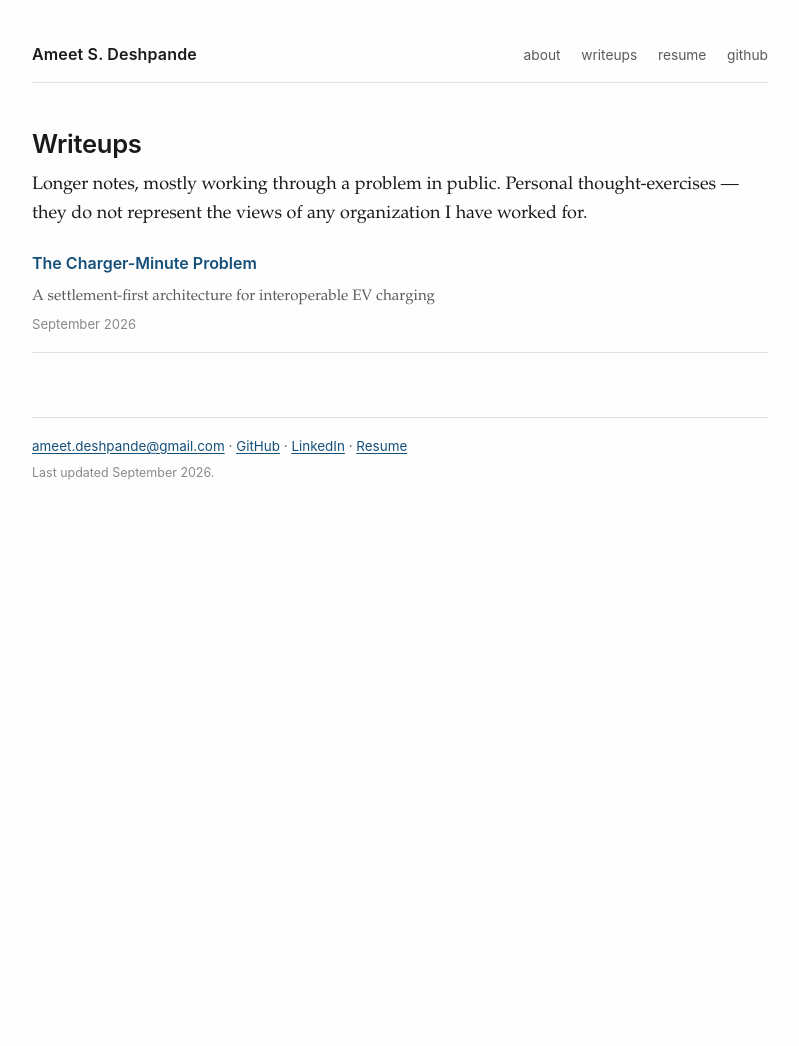
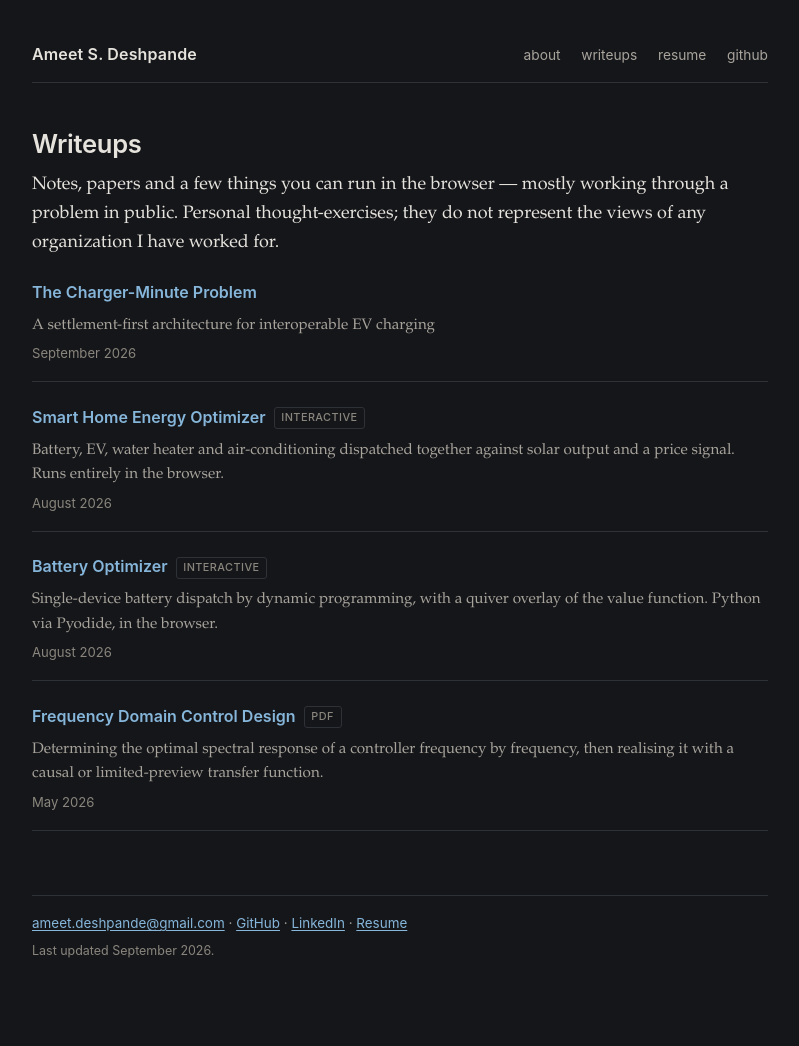
Before and after one commit to ameetdesh/ameetdesh.github.io, a Jekyll site: the page built from writeups/index.md, in a window 1280 px wide. Shown: the whole page, without its empty margins (240-1039 px from the left). Built offline with Jekyll 4.4.1, drawn with Linux system fonts in a browser that asks for light colours; before the commit the page ends 900 px from its top, so only the background shows below that.

Commit message:
dark theme; list PDF and optimizers on /writeups/
Commit to a single dark palette rather than following the system preference.
Print rules force a light palette so PDFs of a page stay readable.

List the non-Markdown work on /writeups/ via an `extras` block in that page's
front matter: the two browser-based optimizers and the frequency-domain control
design note. Markdown notes render first, then extras, each with a type chip.

Reword the homepage to say what the work actually spans: optimization and
control algorithms, plus the language for expressing energy transactions.

Metadata (#78746c) and code comments (#6f766d) sat at 3.9:1 and 3.5:1 against
the dark ground; raised to 5.0:1 and 4.8:1 to clear WCAG AA.

Co-Authored-By: Claude Opus 5 (1M context) <noreply@anthropic.com>
Claude-Session: https://claude.ai/code/session_01VNdSfAWXfUL5nA4FpxeqaK

```diff
--- a/assets/css/style.css
+++ b/assets/css/style.css
@@ -5,43 +5,24 @@
 
 :root {
   --measure: 46rem;          /* text column width */
-  --ink: #1a1a1a;
-  --ink-soft: #5b5b5b;
-  --ink-faint: #8a8a8a;
-  --bg: #fefefe;
-  --bg-soft: #f4f4f2;
-  --rule: #e2e2de;
-  --link: #14507a;
-  --link-hover: #a4361a;
+  --ink: #e6e3dd;            /* body text */
+  --ink-soft: #a8a49c;       /* secondary text */
+  --ink-faint: #8a867d;      /* metadata */
+  --bg: #15161a;             /* page */
+  --bg-soft: #1e2025;        /* code, rails */
+  --rule: #2f3138;           /* hairlines */
+  --link: #86b6da;
+  --link-hover: #e5926f;
   --serif: "Iowan Old Style", "Palatino Linotype", Palatino, Charter, Georgia, serif;
   --sans: -apple-system, BlinkMacSystemFont, "Segoe UI", Helvetica, Arial, sans-serif;
   --mono: "SF Mono", "JetBrains Mono", Menlo, Consolas, monospace;
   /* syntax highlighting */
-  --sx-comment: #7d8a7d;
-  --sx-string: #4a6b2f;
-  --sx-number: #8a5a24;
-  --sx-key: #2c5d8a;
-  --sx-keyword: #7a3a86;
-  color-scheme: light;
-}
-
-@media (prefers-color-scheme: dark) {
-  :root {
-    --ink: #e4e2dd;
-    --ink-soft: #a9a6a0;
-    --ink-faint: #7d7a74;
-    --bg: #16171a;
-    --bg-soft: #1f2125;
-    --rule: #32343a;
-    --link: #7fb2d8;
-    --link-hover: #e08a6a;
-    --sx-comment: #71786f;
-    --sx-string: #a3c17a;
-    --sx-number: #d9a15f;
-    --sx-key: #7fb2d8;
-    --sx-keyword: #c79ad4;
-    color-scheme: dark;
-  }
+  --sx-comment: #868e84;
+  --sx-string: #a6c47e;
+  --sx-number: #dda766;
+  --sx-key: #86b6da;
+  --sx-keyword: #c9a0d6;
+  color-scheme: dark;
 }
 
 html { -webkit-text-size-adjust: 100%; }
@@ -242,6 +223,21 @@ img { max-width: 100%; height: auto; }
 .entry .summary { margin: 0.3rem 0 0; color: var(--ink-soft); font-size: 0.95rem; }
 .entry .meta { margin: 0.3rem 0 0; }
 
+.tag {
+  display: inline-block;
+  margin-left: 0.5rem;
+  padding: 0.08rem 0.42rem;
+  border: 1px solid var(--rule);
+  border-radius: 3px;
+  font-family: var(--sans);
+  font-weight: 500;
+  font-size: 0.68rem;
+  letter-spacing: 0.04em;
+  text-transform: uppercase;
+  color: var(--ink-faint);
+  vertical-align: 0.12em;
+}
+
 /* --- footer ------------------------------------------------------- */
 
 .site-foot {
@@ -277,6 +273,16 @@ mjx-container[display="true"] {
 /* --- print -------------------------------------------------------- */
 
 @media print {
+  /* The screen design is dark; paper is not. */
+  :root {
+    --ink: #000; --ink-soft: #333; --ink-faint: #555;
+    --bg: #fff; --bg-soft: #f4f4f2; --rule: #ccc;
+    --link: #000; --link-hover: #000;
+    --sx-comment: #666; --sx-string: #333; --sx-number: #333;
+    --sx-key: #333; --sx-keyword: #333;
+    color-scheme: light;
+  }
   .site-head nav, .site-foot { display: none; }
-  body { max-width: none; font-size: 11pt; color: #000; }
+  body { max-width: none; font-size: 11pt; }
+  pre { border-color: #ccc; }
 }
--- a/writeups/index.md
+++ b/writeups/index.md
@@ -2,16 +2,35 @@
 layout: default
 title: Writeups
 permalink: /writeups/
-description: Long-form notes on energy systems, optimization and market design.
+description: Notes, papers and interactive tools on energy systems, optimization and market design.
+
+# Anything that is not a Markdown note in this folder — PDFs, standalone tools —
+# is listed by hand here. Add an entry and it appears below.
+extras:
+  - title: Smart Home Energy Optimizer
+    subtitle: Battery, EV, water heater and air-conditioning dispatched together against solar output and a price signal. Runs entirely in the browser.
+    url: /multi_device_optimizer_standalone.html
+    date: August 2026
+    tag: Interactive
+  - title: Battery Optimizer
+    subtitle: Single-device battery dispatch by dynamic programming, with a quiver overlay of the value function. Python via Pyodide, in the browser.
+    url: /pyodide_optimizer_standalone.html
+    date: August 2026
+    tag: Interactive
+  - title: Frequency Domain Control Design
+    subtitle: Determining the optimal spectral response of a controller frequency by frequency, then realising it with a causal or limited-preview transfer function.
+    url: /FreqDomDesign.pdf
+    date: May 2026
+    tag: PDF
 ---
 
-Longer notes, mostly working through a problem in public. Personal
-thought-exercises — they do not represent the views of any organization I have
-worked for.
+Notes, papers and a few things you can run in the browser — mostly working
+through a problem in public. Personal thought-exercises; they do not represent
+the views of any organization I have worked for.
 
 <ul class="entry-list">
-{%- assign entries = site.pages | where_exp: "p", "p.path contains 'writeups/'" | where_exp: "p", "p.name != 'index.md'" | sort: "date" | reverse -%}
-{%- for p in entries %}
+{%- assign notes = site.pages | where_exp: "p", "p.path contains 'writeups/'" | where_exp: "p", "p.name != 'index.md'" | sort: "date" | reverse -%}
+{%- for p in notes %}
   <li class="entry">
     <a href="{{ p.url | relative_url }}">{{ p.title }}</a>
     {%- if p.subtitle %}
@@ -22,7 +41,6 @@ worked for.
     {%- endif %}
   </li>
 {%- endfor %}
-{%- if site.posts.size > 0 %}
 {%- for post in site.posts %}
   <li class="entry">
     <a href="{{ post.url | relative_url }}">{{ post.title }}</a>
@@ -30,5 +48,15 @@ worked for.
     <p class="meta">{{ post.date | date: "%B %-d, %Y" }}</p>
   </li>
 {%- endfor %}
-{%- endif %}
+{%- for x in page.extras %}
+  <li class="entry">
+    <a href="{{ x.url | relative_url }}">{{ x.title }}</a>{% if x.tag %}<span class="tag">{{ x.tag }}</span>{% endif %}
+    {%- if x.subtitle %}
+    <p class="summary">{{ x.subtitle }}</p>
+    {%- endif %}
+    {%- if x.date %}
+    <p class="meta">{{ x.date }}</p>
+    {%- endif %}
+  </li>
+{%- endfor %}
 </ul>
```
Also changed, not shown: index.md (+8 -5 lines), README.md.
